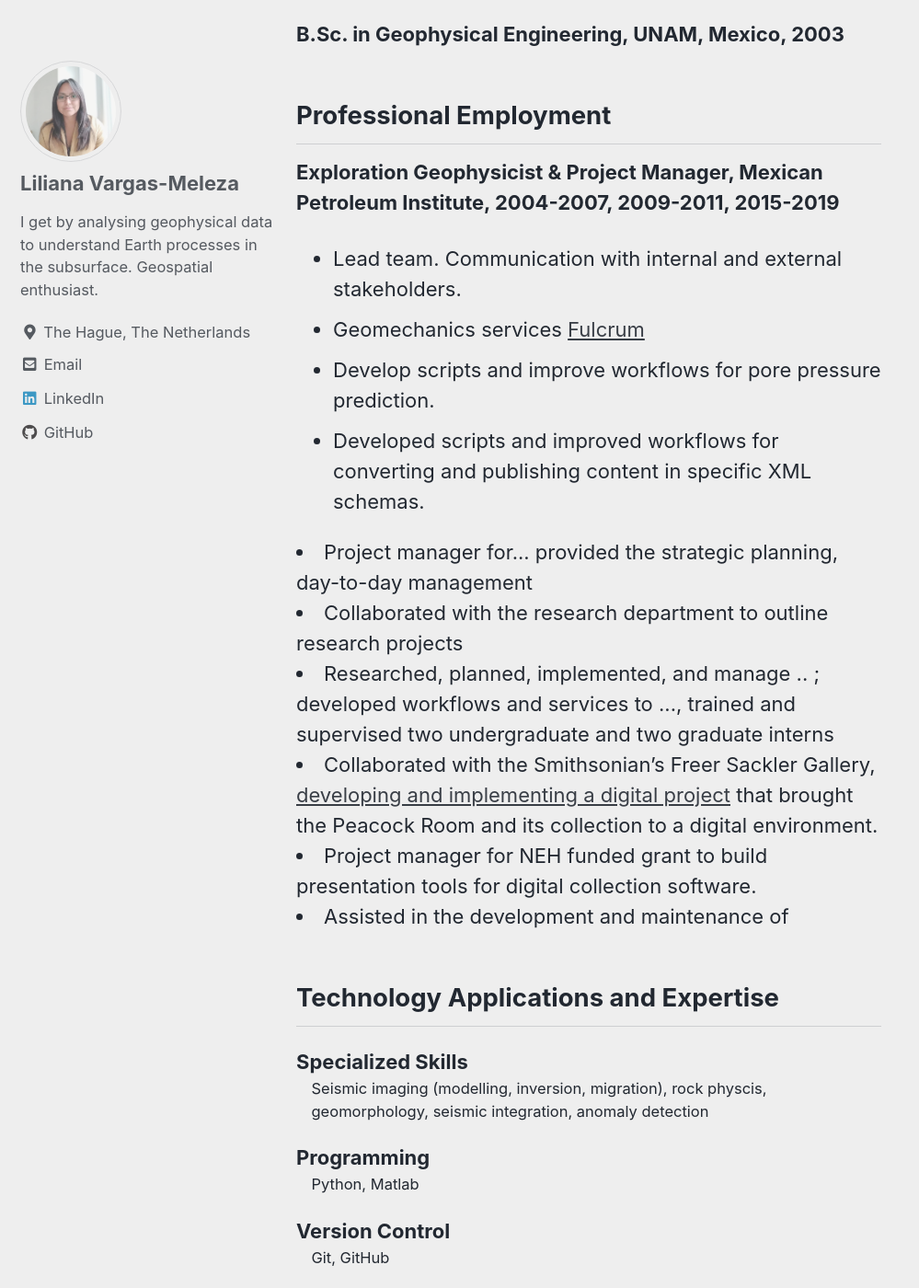
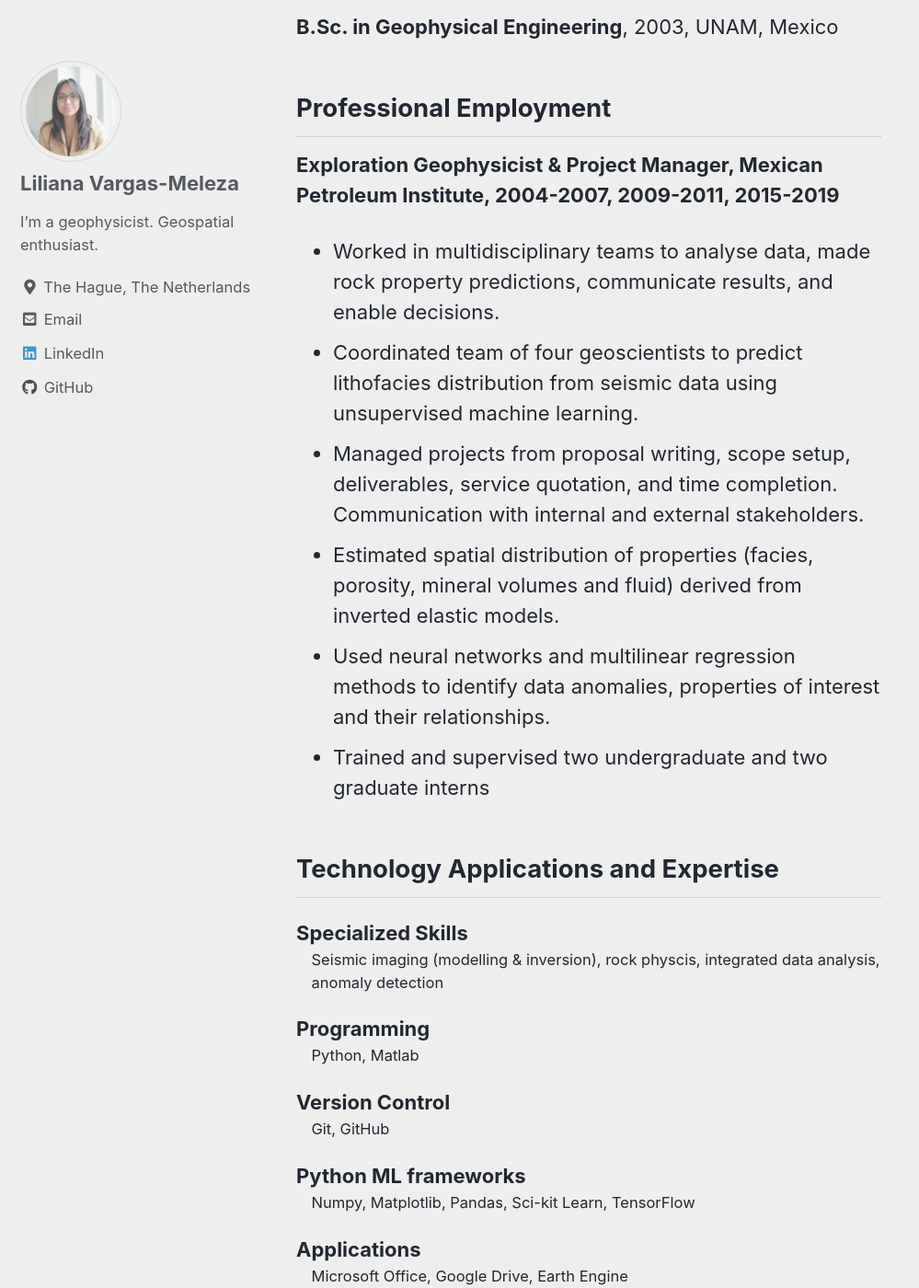
Before and after one commit to anailil/anailil.github.io, a Jekyll site: the page built from _pages/CV.md, in a window 1280 px wide and 1400 px high, scrolled down 749 px. Shown: the whole window at 92% size, without its empty margins (0-999 px from the left). Built offline with Jekyll 4.4.1, drawn with Linux system fonts in a browser that asks for light colours; cached includes are drawn as plain includes; some of the changed text lies outside the part shown.

Commit message:
updated cv

```diff
--- a/_config.yml
+++ b/_config.yml
@@ -95,7 +95,7 @@ analytics:
 author:
   name             : "Liliana Vargas-Meleza"
   avatar           : "/images/lvm2.jpg "
-  bio              : "I get by analysing geophysical data to understand Earth processes in the subsurface. Geospatial enthusiast."
+  bio              : "I'm a geophysicist. Geospatial enthusiast."
   location         : "The Hague, The Netherlands"
   email            : "liliana.meleza@gmail.com"
   github           : "anailil"
--- a/_pages/CV.md
+++ b/_pages/CV.md
@@ -1,85 +1,59 @@
 ---
-title: "CV"
+title: "Curriculum Vitae"
 permalink: /cv/
 ---
 
 <div class="cv">
-	<a href="/files/LVargasM-CV-2020.pdf" class="btn btn-default pull-right" title="Download CV as PDF">Download CV</a>
-				<div itemscope itemtype="http://data-vocabulary.org/Person">
-				<span itemprop="name"><h1>Liliana Vargas-Meleza</h1></span>
-				<address>
-				<span itemprop="affiliation"><strong>Open to work</strong><br></span>
-				<span itemprop="affiliation">Data Scientist and Geophysicist<br></span>
-				The Hague<br>
-				The Netherlands<br>
-				<abbr title="phone">P:</abbr> +31 6 5765 3940<br>
-				<span class="obfuscate">liliana.meleza@gmail.com</span>
-				</address>
-				</div>
+	<a href="/files/LVargasM-CV-geo-2020.pdf" class="btn btn-default pull-right" title="Download CV as PDF">Download CV</a>
+	<div itemscope itemtype="http://data-vocabulary.org/Person">
+	<span itemprop="name"><h2>Liliana Vargas-Meleza</h2></span>
+	<address>
+	<span itemprop="affiliation"><strong>Open to work</strong><br></span>
+	<span itemprop="affiliation">Geo-Data Scientist<br></span>
+	The Hague, The Netherlands<br>
+	<span class="obfuscate">liliana.meleza@gmail.com</span>
+	</address>
+</div>
+	<h2>Degrees</h2>
+	<p><strong>Ph.D. in Geology</strong>, 2015, University of Aberdeen, United Kingdom.<br>
+	<p><strong>M.Sc. in Applied Geophysics</strong>, 2009, TU Delft &amp; ETH Zurich &amp; RWTH Aachen.</p>
+	<p><strong>B.Sc. in Geophysical Engineering</strong>, 2003, UNAM, Mexico</p>
 
-				<h2>Degrees</h2>
-				<p><strong>Ph.D. in Geology, University of Aberdeen, United Kingdom, 2015</strong><br>
+	<h2>Professional Employment</h2>
+	<p><strong>Exploration Geophysicist &amp; Project Manager, Mexican Petroleum Institute, 2004-2007, 2009-2011, 2015-2019</strong></p>
+	<ul>
+	<li>Worked in multidisciplinary teams to analyse data, made rock property predictions, communicate results, and enable decisions.</li>
+	<li>Coordinated team of four geoscientists to predict lithofacies distribution from seismic data using unsupervised machine learning.</li>
+	<li>Managed projects from proposal writing, scope setup, deliverables, service quotation, and time completion. Communication with internal and external stakeholders.</li>
+	<li>Estimated spatial distribution of properties (facies, porosity, mineral volumes and fluid) derived from inverted elastic models.</li>
+	<li>Used neural networks and multilinear regression methods to identify data anomalies, properties of interest and their relationships.</li>
+	<li>Trained and supervised two undergraduate and two graduate interns</li>
+	</ul>
 
-				<p><strong>M.Sc. in Applied Geophysics, TU Delft &amp; ETH Zurich &amp; RWTH Achen, 2009</strong></p>
+	<h2>Technology Applications and Expertise</h2>
+	<dl class="dl-horizontal">
+	<dt>Specialized Skills</dt>
+	<dd>Seismic imaging (modelling &amp; inversion), rock physcis, integrated data analysis, anomaly detection</dd>
+	</dl>
+	<dl class="dl-horizontal">
+	<dt>Programming</dt>
+	<dd>Python, Matlab</dd>
+	<dt>Version Control</dt>
+	<dd>Git, GitHub</dd>
+	</dl>
+	<dl class="dl-horizontal">
+	<dt>Python ML frameworks</dt>
+	<dd>Numpy, Matplotlib, Pandas, Sci-kit Learn, TensorFlow</dd>
+	</dl>
+	<dl class="dl-horizontal">
+	<dt>Applications</dt>
+	<dd>Microsoft Office, Google Drive, Earth Engine</dd>
+	</dl>
+	<dl class="dl-horizontal">
+	<dt>OS/Environments</dt>
+	<dd>Mac, Linux, Unix; Ubuntu, Windows</dd>
+	</dl>
 
-				<p><strong>B.Sc. in Geophysical Engineering, UNAM, Mexico, 2003 </strong></p>
-
-				<h2>Professional Employment</h2>
-				<p><strong>Exploration Geophysicist &amp; Project Manager, Mexican Petroleum Institute, 2004-2007, 2009-2011, 2015-2019</strong></p>
-				<ul>
-				<li>Lead team. Communication with internal and external stakeholders.</li>
-				<li>Geomechanics services <a href="https://fulcrum.org" title="Fulcrum website">Fulcrum</a></li>
-				<li>Develop scripts and improve workflows for pore pressure prediction.</li>
-				<li>Developed scripts and improved workflows for converting and publishing content in specific XML schemas.</li>
-				</ul>
-
-				<li>Project manager for... provided the strategic planning, day-to-day management</li>
-				<li>Collaborated with the research department to outline research projects</li>
-				<li>Researched, planned, implemented, and manage .. ; developed workflows and services to ..., trained and supervised two undergraduate and two graduate interns</li>
-				<li>Collaborated with the Smithsonian’s Freer Sackler Gallery, <a href="http://peacockroom.wayne.edu/" title="Story of the Beautiful">developing and implementing a digital project</a> that brought the Peacock Room and its collection to a digital environment.</li>
-				<li>Project manager for NEH funded grant to build presentation tools for digital collection software.</li>
-				<li>Assisted in the development and maintenance of </li>
-
-				<h2>Technology Applications and Expertise</h2>
-					<dl class="dl-horizontal">
-						<dt>Specialized Skills</dt>
-						<dd>Seismic imaging (modelling, inversion, migration), rock physcis, geomorphology, seismic integration, anomaly detection</dd>
-					</dl>
-					<dl class="dl-horizontal">
-						<dt>Programming</dt>
-						<dd>Python, Matlab</dd>
-						<dt>Version Control</dt>
-						<dd>Git, GitHub</dd>
-					</dl>
-					<dl class="dl-horizontal">
-						<dt>Python ML frameworks</dt>
-						<dd>Numpy, Matplotlib, Pandas, Sci-kit Learn, TensorFlow</dd>
-					</dl>
-					<dl class="dl-horizontal">
-						<dt>Applications</dt>
-						<dd>Microsoft Office, Google Drive, Earth Engine</dd>
-					</dl>
-					<dl class="dl-horizontal">
-						<dt>OS/Environments</dt>
-						<dd>Mac, Linux, Unix, Ubuntu, Windows</dd>
-					</dl>
-					<h2>Presentations and Publications</h2>
-					<p><strong>Detroit, MI. Invited Panelist.</strong> <em>Association of University Presses Annual Meeting 2019</em>, "Creating and Using Accessible Scholarly Ebooks: Tips from Those in the Trenches," June 2019.</p>
-
-					<p><strong>Traverse City, MI.  Conference Co-Presenter.</strong>  <em>Michigan Library Association Annual Conference.</em> “After Digitization: Tools and Ideas for Improving Digital Collection Services,” November 2010. Presented with Adrienne Aluzzo. Available at: <a href="http://digitalcommons.wayne.edu/libsp/38/" title="After Digitization: Tools and Ideas for Improving Digital Collection Services">http://digitalcommons.wayne.edu/libsp/38/</a>.</p>
-					<p><strong>Atlanta, GA.  Conference Co-Presenter.</strong> <em>Library Information and Technology Association (LITA) National Conference.</em> “DLO to Go: Fostering Instructional Use of New Media,” October 2010. Presented with Nardina N. Mein and Joshua Neds-Fox.</p>
-
-					<p><strong>Chicago, IL.  Conference Co-Presenter.</strong> EDUCAUSE 2009 Midwest Regional Conference. “The WSU Digital Learning and Development Sandbox,” March 2009. Presented with Julie Klein and Anne-Marie Armstrong.</p>
-
-				<h2>Professional Activities and Service</h2>
-				<ul class="list-unstyled">
-					<li>MLibrary Digital Accessibility Team 2018-present</li>
-					<li>Managing Editor, <em><a href="http://www.journalofelectronicpublishing.org" title="Journal of Electronic Publishing">Journal of Electronic Publishing</a></em> 2013-2017</li>
-					<li>MLibrary Open Access Committee 2013-2016</li>
-					<li><a href="http://www.digitalpreservation.gov/ndsa" title="National Digital Stewardship Alliance">National Digital Stewardship Alliance</a>, Content Working Group 2012-2014</li>
-					<li>WSU Graduate Council 2011-2012</li>
-
-
-				</ul>
+	</ul>
 
 </div>
```
Also changed, not shown: _pages/geoscientific.md (+1 -1 lines), _posts/2020-07-30-draft.md (+2 -2 lines), 1 other file.
